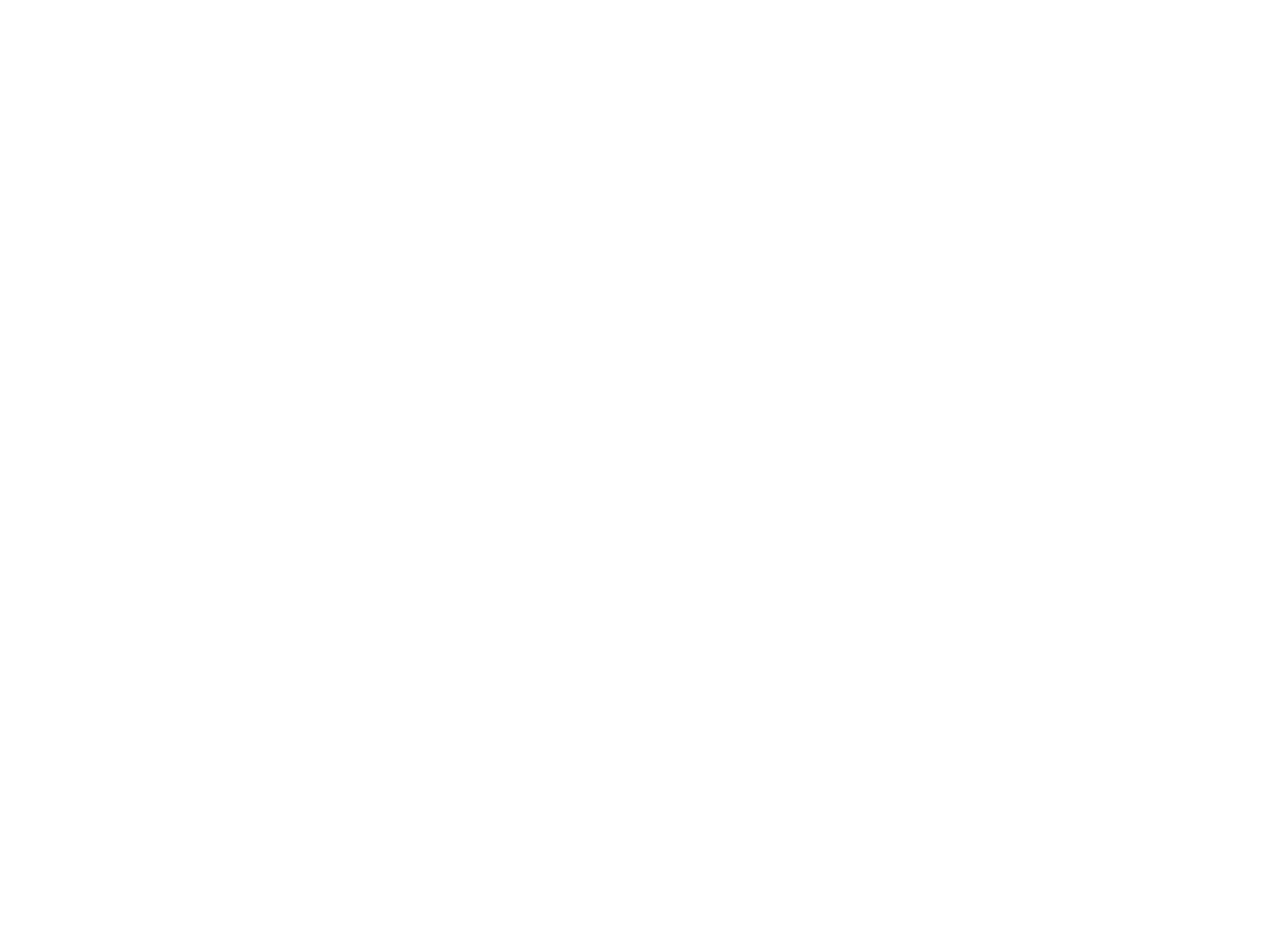
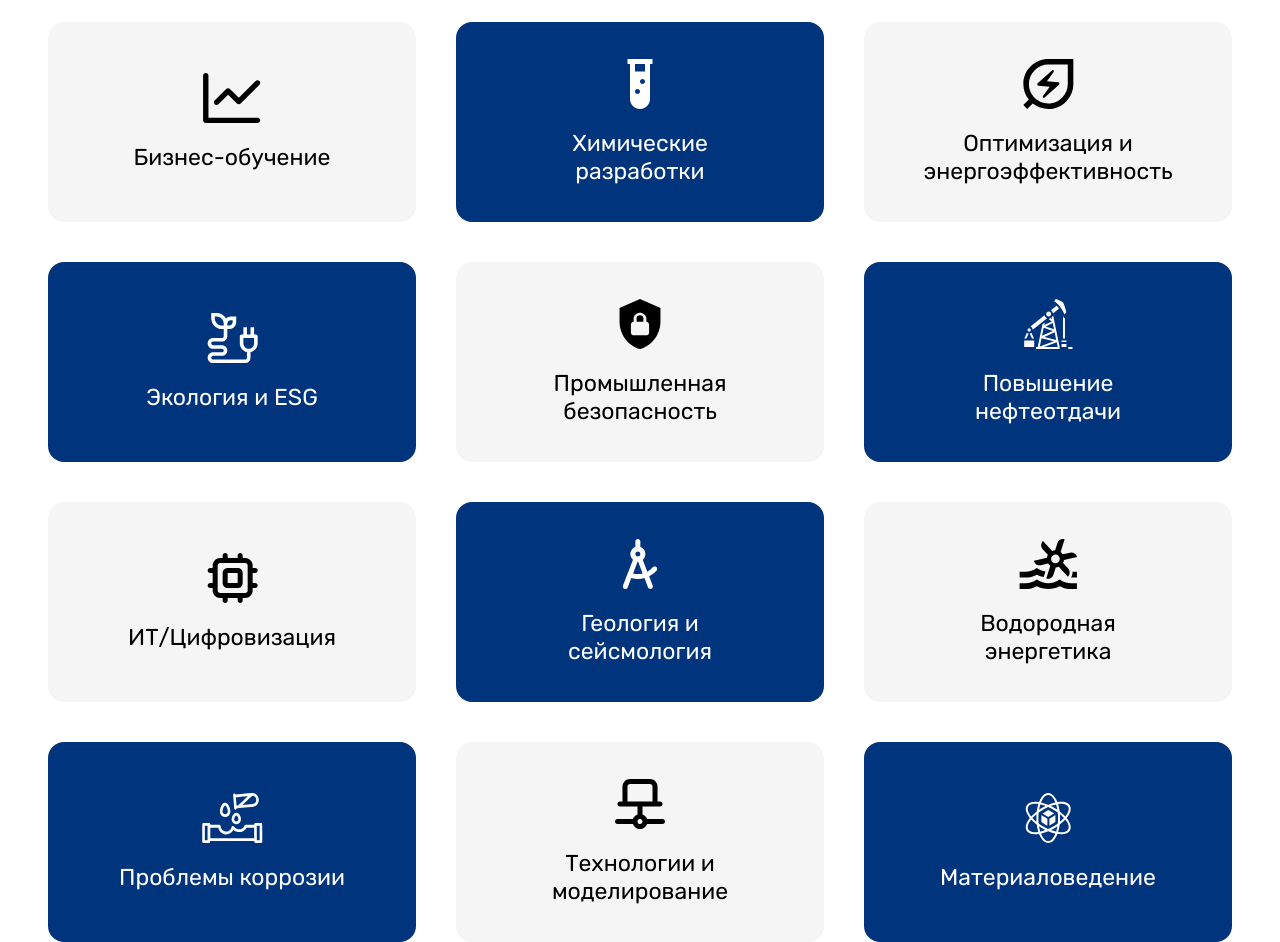
Before and after one commit to togzhanzhakhani/kbtu, a React (Vite) app: page / in a window 1280 px wide. Shown: the part 3100-4042 px from the top of the page. Before the commit the page ends 2905 px from the top, so only its background shows below. Built offline with nearby package versions, Linux system fonts and the light colour scheme.

Commit message:
feat: added module Home's Directions component

```diff
--- a/src/modules/home/Home.jsx
+++ b/src/modules/home/Home.jsx
@@ -1,4 +1,5 @@
 import HomeAbout from "./components/about/HomeAbout";
+import HomeDirections from "./components/directions/HomeDirections";
 import HomeHero from "./components/hero/HomeHero";
 import styles from "./home.module.css";
 
@@ -9,6 +10,8 @@
 			<HomeHero />
 
 			<HomeAbout />
+
+			<HomeDirections />
 		</div>
 	);
 };
--- /dev/null
+++ b/src/modules/home/components/directions/HomeDirections.jsx
@@ -0,0 +1,37 @@
+import directionsData from "@modules/home/utils/directionsData";
+import styles from "./home_directions.module.css";
+import HomeDirectionsCard from "../directions_card/HomeDirectionsCard";
+import Container from "@common/components/container/Container";
+
+// WARN: styling issue
+// How does cards-grid behave?
+// Does it have 3 columns at all times?
+// What if there are less than 3 items in a row?
+// How are the said cards aligned?
+
+const HomeDirections = () => {
+
+	return (
+		<div className={styles.directions}>
+			<Container maxWidth="80rem" isCentered>
+				<h2 className={styles.directions_heading}>Направления</h2>
+
+				<div className={styles.directions_cards}>
+					{
+						directionsData.map((dir, i) => {
+							return (
+								<HomeDirectionsCard
+									key={dir.id == null ? i : dir.id}
+									card={dir}
+									isBlue={i % 2 !== 0}
+								/>
+							);
+						})
+					}
+				</div>
+			</Container>
+		</div>
+	);
+};
+
+export default HomeDirections;
--- /dev/null
+++ b/src/modules/home/components/directions/home_directions.module.css
@@ -0,0 +1,20 @@
+.directions {
+	display: grid;
+	place-items: center;
+}
+
+.directions_heading {
+	padding-block: 6.5625rem 4.0625rem;
+	font-size: 2.5rem;
+	font-weight: 500;
+	text-align: center;
+}
+
+.directions_cards {
+	--card-width: 23rem;
+
+	/* TODO: improve grid's flexibility */
+	display: grid;
+	grid-template-columns: repeat(3, var(--card-width));
+	gap: 2.5rem;
+}
--- /dev/null
+++ b/src/modules/home/components/directions_card/HomeDirectionsCard.jsx
@@ -0,0 +1,31 @@
+import styles from "./home_directions_card.module.css";
+
+const HomeDirectionsCard = ({
+	card, isBlue,
+}) => {
+
+	if(card == null) {
+		return;
+	}
+
+	const configStyle = {
+		color: isBlue ? "var(--color-white)" : "var(--color-black)",
+		backgroundColor: isBlue ? "var(--color-blue-dark)" : "var(--color-gray-light)"
+	};
+
+	return (
+		<div className={styles.card} style={configStyle}>
+			<img
+				className={styles.card_icon}
+				src={card.imageUrl}
+				alt=""
+			/>
+
+			<p className={styles.card_title}>
+				{card.title}
+			</p>
+		</div>
+	);
+};
+
+export default HomeDirectionsCard;
--- /dev/null
+++ b/src/modules/home/components/directions_card/home_directions_card.module.css
@@ -0,0 +1,25 @@
+.card {
+	padding: 2.3125rem 3.75rem;
+
+	width: 100%;
+	max-width: 23rem;
+
+	display: flex;
+	flex-direction: column;
+	justify-content: center;
+	align-items: center;
+	gap: 1.25rem;
+	border-radius: 1rem;
+}
+
+.card_icon {
+	--max_size: 3.125rem;
+
+	max-width: (var(--max_size));
+	max-height: (var(--max_size));
+}
+
+.card_title {
+	font-size: 1.4375rem;
+	text-align: center;
+}
--- /dev/null
+++ b/src/modules/home/utils/directionsData.js
@@ -0,0 +1,63 @@
+const directionsData = [
+	{
+		imageUrl: "/src/assets/icons/home_directions_stonks.svg",
+		title: "Бизнес-обучение",
+	},
+
+	{
+		imageUrl: "/src/assets/icons/home_directions_tube.svg",
+		title: "Химические разработки",
+	},
+
+	{
+		imageUrl: "/src/assets/icons/home_directions_energy_efficiency.svg",
+		title: "Оптимизация и энергоэффективность",
+	},
+
+	{
+		imageUrl: "/src/assets/icons/home_directions_ecology.svg",
+		title: "Экология и ESG",
+	},
+
+	{
+		imageUrl: "/src/assets/icons/home_directions_security.svg",
+		title: "Промышленная безопасность",
+	},
+
+	{
+		imageUrl: "/src/assets/icons/home_directions_oil_pump.svg",
+		title: "Повышение нефтеотдачи",
+	},
+
+	{
+		imageUrl: "/src/assets/icons/home_directions_digitalization.svg",
+		title: "ИТ/Цифровизация",
+	},
+
+	{
+		imageUrl: "/src/assets/icons/home_directions_geology.svg",
+		title: "Геология и сейсмология",
+	},
+
+	{
+		imageUrl: "/src/assets/icons/home_directions_hydro_energy.svg",
+		title: "Водородная энергетика",
+	},
+
+	{
+		imageUrl: "/src/assets/icons/home_directions_corrosion.svg",
+		title: "Проблемы коррозии",
+	},
+
+	{
+		imageUrl: "/src/assets/icons/home_directions_science.svg",
+		title: "Технологии и моделирование",
+	},
+
+	{
+		imageUrl: "/src/assets/icons/home_directions_material_science.svg",
+		title: "Материаловедение",
+	},
+];
+
+export default directionsData;
```
